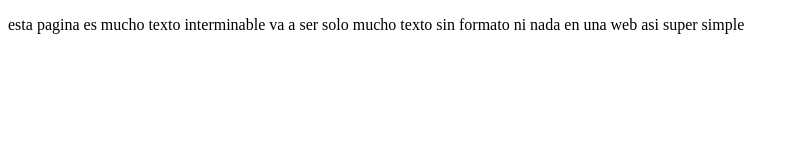
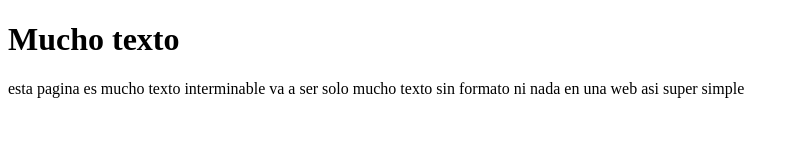
Before and after one commit to usadcondon/muchotexto, a plain HTML site: page idex.html in a window 1280 px wide. Shown: the whole page, without its empty margins (0-799 px from the left). Drawn offline with Linux system fonts and the light colour scheme.

Commit message:
update idex.html

```diff
--- a/idex.html
+++ b/idex.html
@@ -5,6 +5,7 @@
     <title>Mucho texto</title>
   </head>
   <body>
+    <h1>Mucho texto</h1>
     <p>
       esta pagina es mucho texto interminable va a ser solo mucho texto sin formato ni nada en una web asi super simple
     </p>
```
